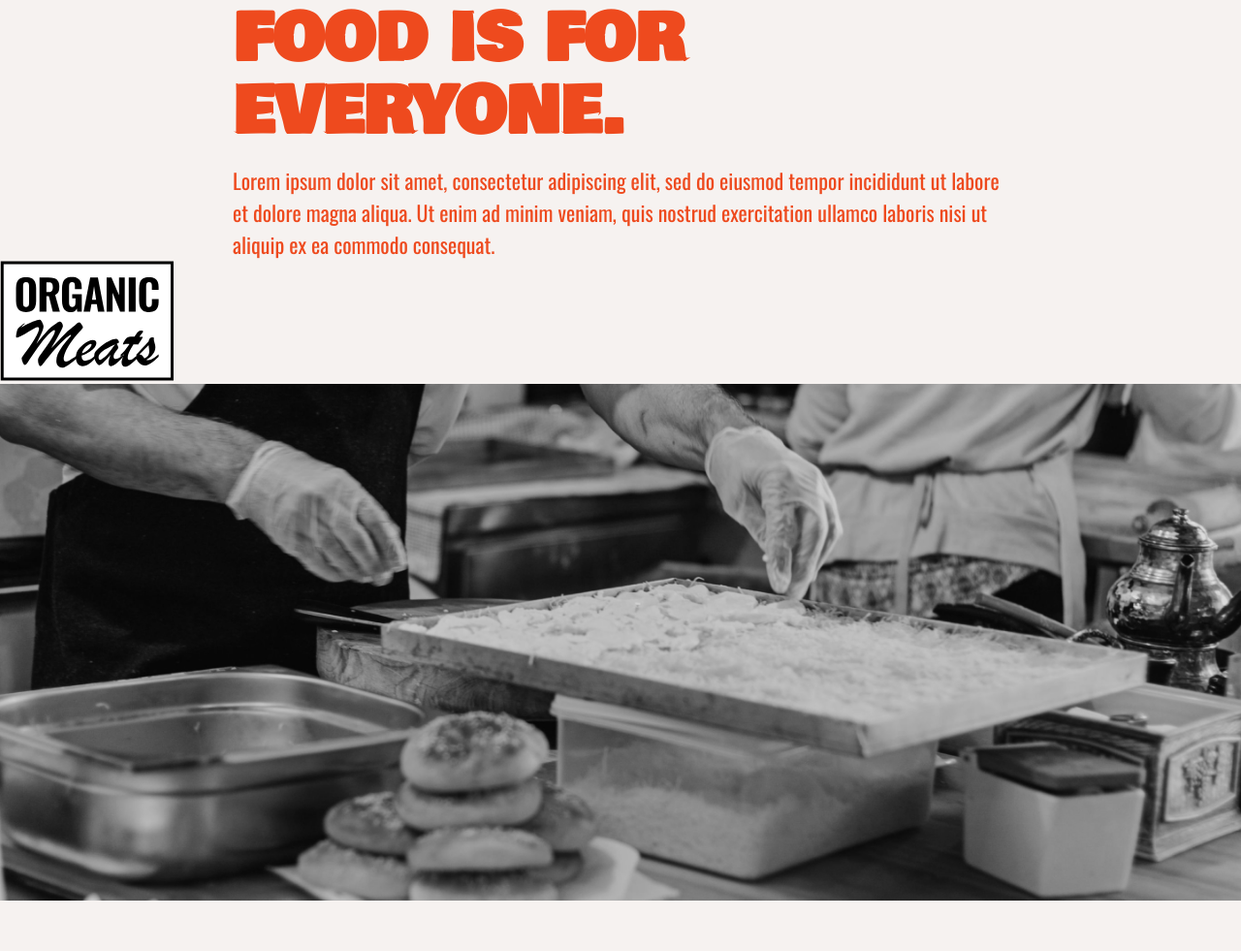
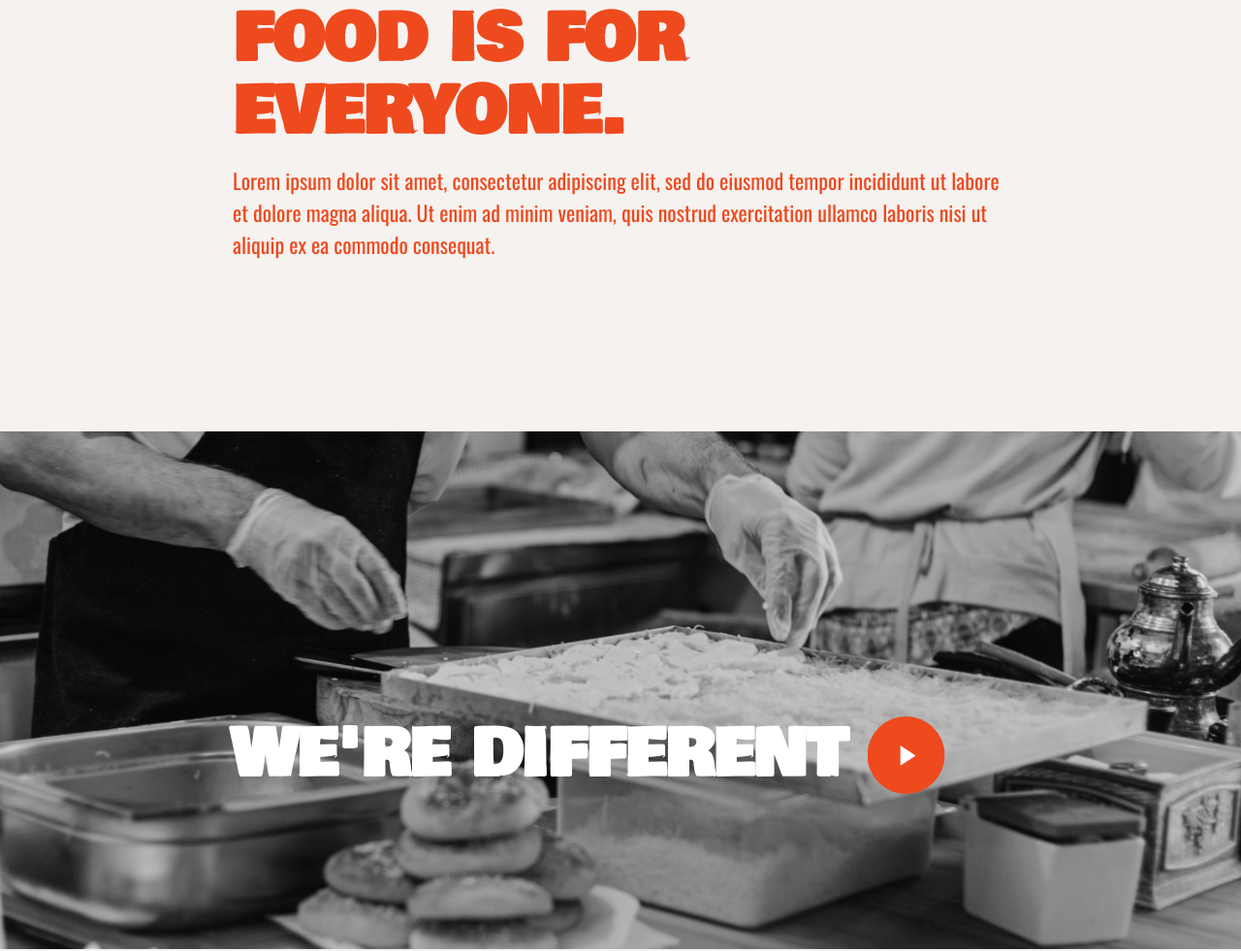
Before and after one commit to BCotten/jo-restaurant, a plain HTML site: page index.html in a window 1280 px wide. Shown: the part 2655-3636 px from the top of the page at 97% size. Drawn offline with nearby package versions, Linux system fonts and the light colour scheme.

Commit message:
add section 3 small image

```diff
--- a/styles/styles.css
+++ b/styles/styles.css
@@ -810,6 +810,64 @@ p {
       // width: 30rem;
       margin: 0;
     } */
+.we-are-different-section {
+  position: relative;
+  width: 100%;
+  min-height: 700px;
+  overflow: hidden;
+  margin-top: 10rem;
+}
+.we-are-different-section .image-kitchen-different {
+  width: 100%;
+  height: 100%;
+  object-fit: cover;
+  z-index: 1;
+  position: relative;
+  margin-top: 1rem;
+}
+.we-are-different-section .image-text-container-different {
+  position: absolute;
+  top: 50%;
+  left: 50%;
+  transform: translate(-50%, -50%);
+  display: flex;
+  align-items: center;
+  gap: var(--fs-2xs);
+  text-align: center;
+  width: 80%;
+  max-width: 805px;
+  z-index: 2;
+}
+.we-are-different-section .image-text-container-different h2 {
+  color: var(--clr-neutral);
+  font-size: var(--fs-xl);
+  margin: 0;
+  letter-spacing: -0.045rem;
+}
+.we-are-different-section .image-text-container-different .play-button {
+  background-color: transparent;
+  border: none;
+  cursor: pointer;
+  display: flex;
+  align-items: center;
+}
+.we-are-different-section .image-text-container-different .play-button img {
+  width: 80px;
+  height: 80px;
+}
+.we-are-different-section .organic-icon {
+  position: absolute;
+  left: 1rem;
+  bottom: 2rem;
+  z-index: 3;
+  pointer-events: none;
+  transform: rotate(-2.66deg);
+}
+.we-are-different-section .organic-icon img {
+  width: 100px;
+  height: auto;
+}
+
 .section_4_our_burgers {
   margin: 2.5rem 0 0 0;
   padding-inline: 1.25rem;
```
Also changed, not shown: images/sec_3_photos-Kitchen2-small.png (added).
